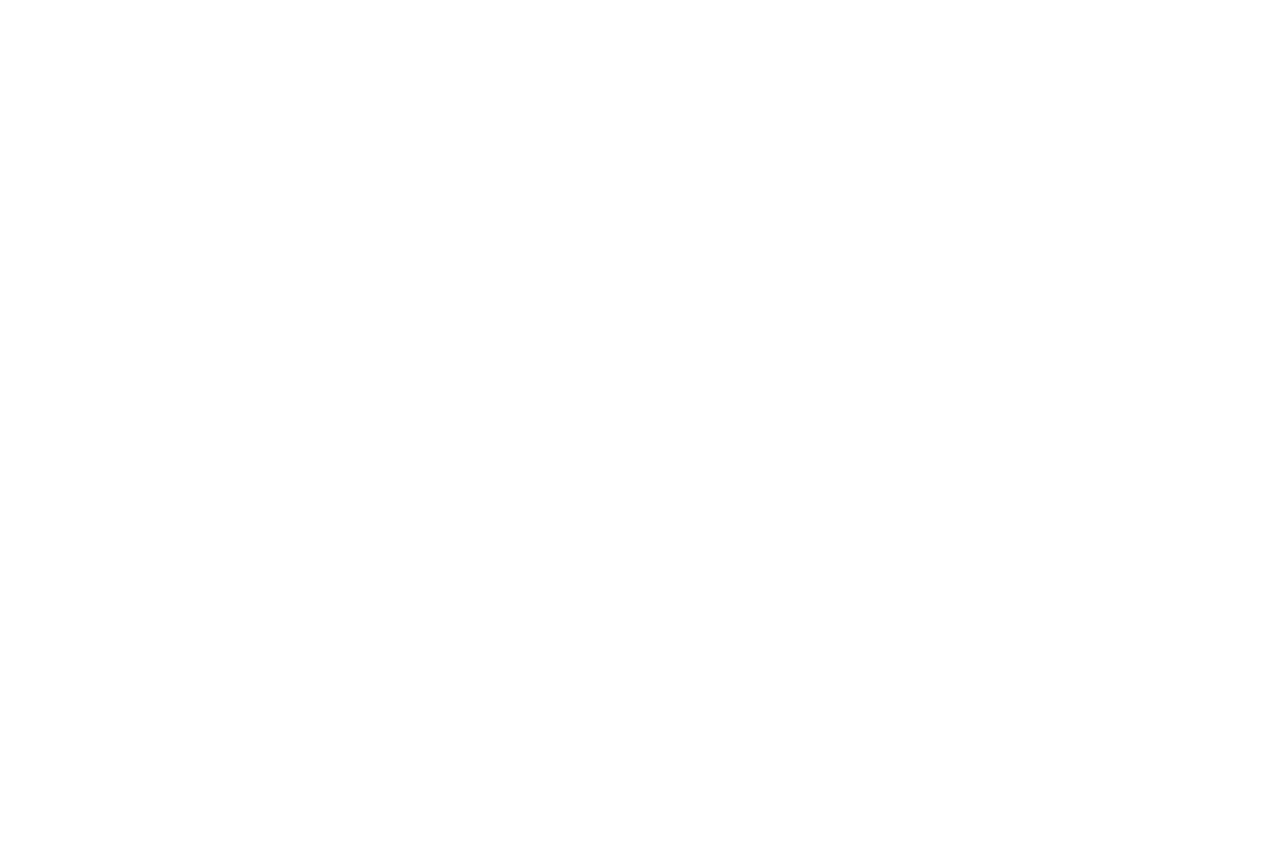
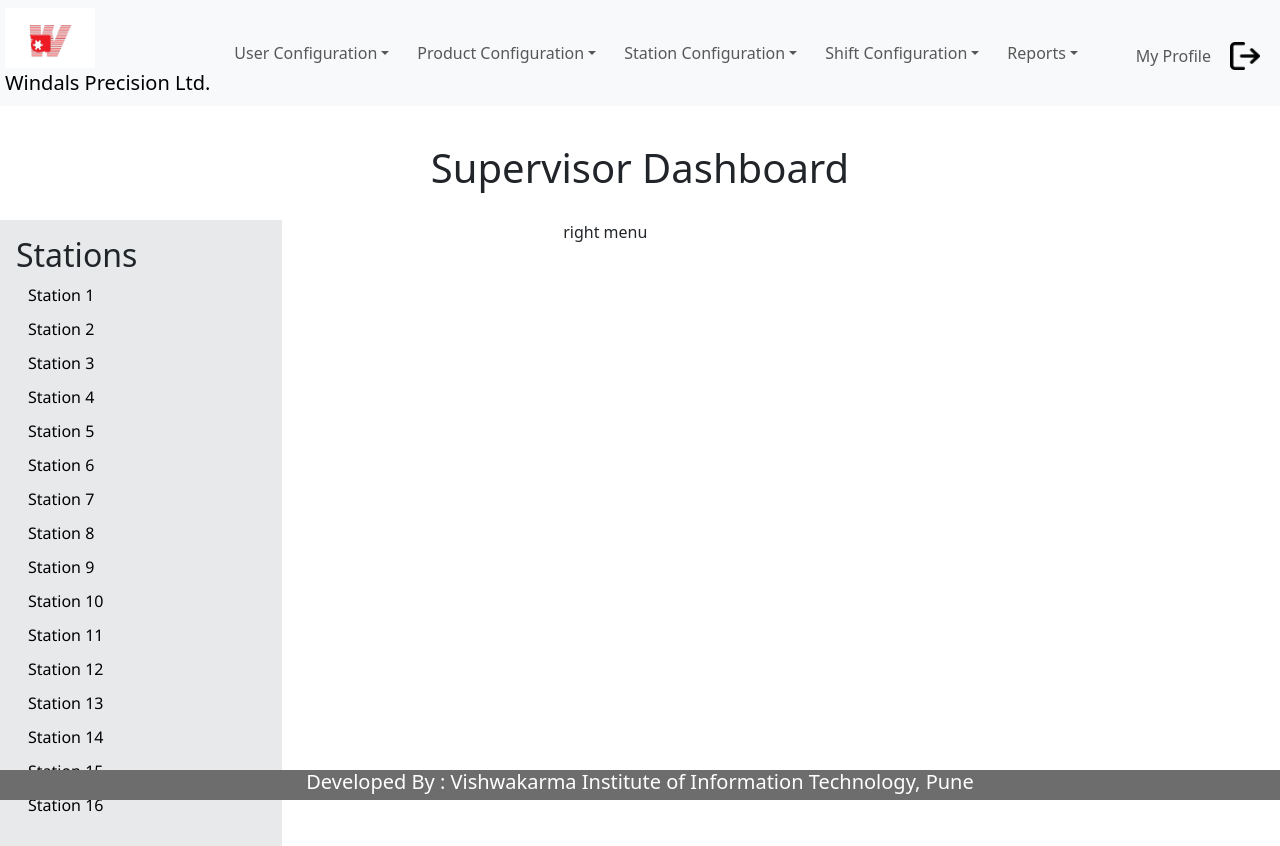
Before and after one commit to anjalipanchariya/windalsweb2, a React (Create React App) app in the folder client/: page /1/SupervisorDash in a window 1280 px wide. Before the commit this address had no page. Before the commit the page ends 800 px from the top, so only its background shows below. Built offline with nearby package versions, Linux system fonts and the light colour scheme; no server answers.

Commit message:
supervisor pages added

```diff
--- a/client/src/App.js
+++ b/client/src/App.js
@@ -23,6 +23,8 @@
 import JobReport from './components/reports/jobReport';
 import ProductReport from './components/reports/productReport';
 import LoginLog from './components/reports/loginLog';
+import Supervisor from './components/supervisor/supervisor';
+import SupervisorAllocation from './components/supervisor/supervisorAllocation';
 
 function App() {
   console.log(window.location.href);
@@ -59,6 +61,10 @@
         <Route path='/:userName/ProductReport' element={<ProductReport />} />
         <Route path='/:userName/LoginLog' element={<LoginLog />} />
         <Route path='/' element={<LoginPage />} />
+
+        <Route path='/:userName/SupervisorDash' element={<Supervisor/>}/>
+        <Route path='/:userName/SupervisorAllocation' element={<SupervisorAllocation/>}/>
+
       </Routes>
     </>
   );
--- /dev/null
+++ b/client/src/components/supervisor/supervisor.css
@@ -0,0 +1,67 @@
+.superv{
+    margin-top: 12vh;
+
+
+}
+
+.superv h1
+{
+    text-align: center;
+    /* border-bottom: 1px solid black; */
+    padding-bottom: 20px;
+
+}
+
+.svdash{
+    display: flex;
+}
+
+.leftmenu{
+    height: 90%;
+    width: 22vw;
+    background-color: grey;
+    /* position: fixed; */
+    z-index: 0;
+    overflow:auto;
+}
+
+.leftmenuinner{
+    height: 100%;
+    width: 100%;
+    background-color: #E7E9EB;
+    overflow-y: scroll;
+    /* overflow-x: hidden; */
+    padding-top: 20px;
+}
+
+.leftmenu h2{
+
+    padding-left: 16px;
+    margin: -4px 0 4px 0;
+
+}
+
+.leftmenu a{
+    font-family: "Segoe UI",Arial,sans-serif;
+    text-decoration: none;
+    display: block;
+    padding: 5px 1px 5px 28px;
+    color: black;
+}
+
+.leftmenu a:hover{
+    background-color: rgb(180, 180, 180);
+}
+
+@media screen and (max-width: 1158px){
+    .superv{
+        margin-top: 17vh;
+    }
+}
+
+
+@media screen and (max-width: 900px){
+    .superv{
+        margin-top: 11vh;
+    }
+}
--- /dev/null
+++ b/client/src/components/supervisor/supervisor.js
@@ -0,0 +1,55 @@
+import React from "react";
+import WindalsNav from "../navbar";
+import './supervisor.css'
+import Footer from "../footer";
+function Supervisor() {
+    return (
+        <>
+            <div>
+                <WindalsNav />
+                <div className="superv">
+                    <h1>Supervisor Dashboard</h1>
+                    <div className="svdash">
+                        <div className="leftmenu">
+                            <div className="leftmenuinner">
+                                <h2>Stations</h2>
+
+                                <a href="">Station 1</a>
+                                <a href="">Station 2</a>
+                                <a href="">Station 3</a>
+                                <a href="">Station 4</a>
+                                <a href="">Station 5</a>
+                                <a href="">Station 6</a>
+                                <a href="">Station 7</a>
+                                <a href="">Station 8</a>
+                                <a href="">Station 9</a>
+                                <a href="">Station 10</a>
+                                <a href="">Station 11</a>
+                                <a href="">Station 12</a>
+                                <a href="">Station 13</a>
+                                <a href="">Station 14</a>
+                                <a href="">Station 15</a>
+                                <a href="">Station 16</a>
+
+                                <br />
+                            </div>
+
+                        </div>
+                        <div className="rightmenu" style={{ marginLeft: '22vw' }}>
+                            right menu
+                        </div>
+
+                    </div>
+
+
+
+
+                </div>
+                <Footer />
+            </div>
+
+        </>
+    )
+}
+
+export default Supervisor;
--- /dev/null
+++ b/client/src/components/supervisor/supervisorAllocation.css
@@ -0,0 +1,9 @@
+.svtable{
+    display: flex;
+    flex-direction: column;
+    align-items: center;
+    text-align: center;
+    justify-content: center;
+    /* width: 24%; */
+    margin-top: 17vh;
+}
--- /dev/null
+++ b/client/src/components/supervisor/supervisorAllocation.js
@@ -0,0 +1,75 @@
+import React, { useState } from "react";
+import Select from 'react-select'
+import WindalsNav from "../navbar";
+import './supervisorAllocation.css'
+import Footer from "../footer";
+
+function SupervisorAllocation() {
+    const stations = [...Array(10).keys()].map(id => ({ id: id + 1 }));
+
+    // const supervisors = ["w1", "w2", "w3", "w4", "w5", "w6", "w7", "w8", "w9", "w10"];
+
+    const initialNextStations = [
+        { label: "Supervisor 1", value: 1 },
+        { label: "Supervisor 2", value: 2 },
+        { label: "Supervisor 3", value: 3 },
+        { label: "Supervisor 4", value: 4 },
+        { label: "Supervisor 5", value: 5 },
+        { label: "Supervisor 6", value: 6 },
+        { label: "Supervisor 7", value: 7 },
+        { label: "Supervisor 8", value: 8 },
+        { label: "Supervisor 9", value: 9 },
+        { label: "Supervisor 10", value: 10 },
+
+
+    ];
+
+    const [supervisor, setsupervisor] = useState();
+
+    function handleChange(){
+        setsupervisor(supervisor);
+    }
+
+
+    return (
+        <>
+        <WindalsNav/>
+
+            <div className="svtable">
+
+                <table>
+                    <thead>
+                        <tr>
+                            <th>Stations</th>
+                            <th>Supervisors</th>
+                        </tr>
+                    </thead>
+                    <tbody>
+                        {stations.map(({ id }) => (
+                            <tr key={id}>
+                                <td>Station {id}</td>
+                                <td>
+                                    <Select
+                                        options={initialNextStations}
+                                        placeholder="Select Supervisor"
+                                        value={supervisor}
+                                        onChange={handleChange}
+                                        isSearchable={true}
+                                        isMulti
+
+                                    />
+                                </td>
+                            </tr>
+                        ))}
+                    </tbody>
+                </table>
+            </div>
+            <br />
+            <br />
+            <br />
+            <Footer/>
+        </>
+    );
+}
+
+export default SupervisorAllocation;
--- a/client/src/components/table.css
+++ b/client/src/components/table.css
@@ -115,6 +115,8 @@
   }
 
 
+
+
 /* searchbox */
 
 .button {
@@ -149,10 +151,11 @@
 .search-container {
 	position: relative;
 	display: inline-block;
-	margin: 4px 2px;
+	margin: 4px 16px;
 	height: 50px;
 	width: 50px;
 	vertical-align: bottom;
+
   /* margin-top: 2vh; */
 }
 
@@ -211,3 +214,12 @@
 .expandright:focus {
 	padding: 0 0 0 16px;
 }
+
+
+
+.export img{
+  height: 50px;
+	width: 50px;
+  margin: 4px 16px;
+  cursor: pointer;
+}
--- a/client/src/components/table.js
+++ b/client/src/components/table.js
@@ -2,6 +2,9 @@
 import './table.css';
 import { FontAwesomeIcon } from '@fortawesome/react-fontawesome';
 import { faSolid, faMagnifyingGlass } from '@fortawesome/free-solid-svg-icons';
+import exportimg from '../images/export.png';
+
+
 function Table({ columns, data }) {
   const [sortedColumn, setSortedColumn] = useState(null);
   const [sortDirection, setSortDirection] = useState('asc');
@@ -81,7 +84,12 @@
   console.log(columns);
   return (
     <div className="table-container">
+
       <div className="filter-section">
+      <div className="search-container">
+        <input class="search expandright" id="searchright" type="search" name="q" placeholder="Filter Value" />
+        <label class="button searchbutton" for="searchright"><span class="mglass">&#9906;</span></label>
+      </div>
         <div className='box'>
           <select
             onChange={(e) => setFilterColumn(e.target.value)}
@@ -95,20 +103,10 @@
             ))}
           </select>
         </div>
+        <div className='export'>
+            <img src={exportimg} alt="" onClick={exportToCSV}/>
 
-{/*
-        <input
-          type="text"
-          placeholder="Filter Value"
-          value={filterValue}
-          onChange={(e) => setFilterValue(e.target.value)}
-        /> */}
-        <div className="search-container">
-          <input class="search" id="searchleft" type="search" name="q" placeholder="Filter Value" value={filterValue}
-          onChange={(e) => setFilterValue(e.target.value)} />
-          <label class="button searchbutton" for="searchleft"><span class="mglass">&#9906;</span></label>
         </div>
-
       </div>
 
       <table>
@@ -146,7 +144,7 @@
         </tbody>
       </table>
       <br />
-      <button onClick={exportToCSV}>Export to CSV</button>
+      {/* <button onClick={exportToCSV}>Export to CSV</button> */}
     </div>
   );
 }
--- a/client/src/components/user/adduser.js
+++ b/client/src/components/user/adduser.js
@@ -85,7 +85,7 @@
         <div className="adduser">
         <form className="workerreg">
           <h1 className="heading">User Registration</h1>
-          <div style={{ display: 'flex', flexDirection:'column' }}>
+          <div style={{ display: 'flex', flexDirection:'column', alignItems:'center'}}>
             <div className="worklist">
             <input type='text' placeholder="Username" value={formik.values.userName} name="userName" onChange={formik.handleChange}/>
             { formik.errors.userName && formik.touched.userName ? (
@@ -123,6 +123,7 @@
         ) : null}
 
             </div>
+            <input type="text" placeholder="User ID"/>
           </div>
           <label>Joining date:</label>
           <br />
```
Also changed, not shown: client/src/images/export.png (added).
